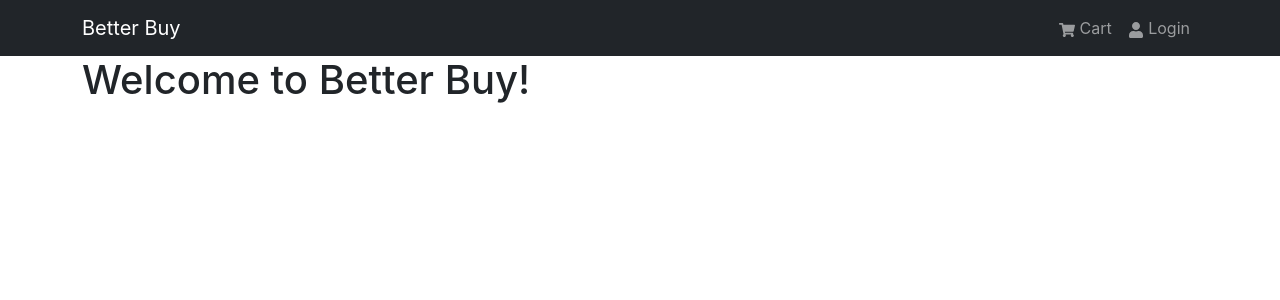
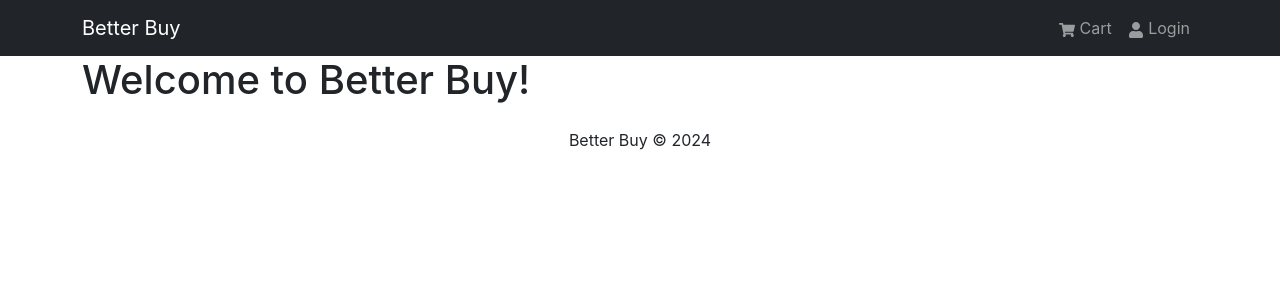
Before and after one commit to GretSeat/better-buy, a React (Create React App) app in the folder frontend/: page / in a window 1280 px wide. Shown: the top 300 px of the page. Built offline with nearby package versions, Linux system fonts and the light colour scheme; the HTML template or start-up script is replaced by a standard one.

Commit message:
Added Footer

```diff
--- a/frontend/src/App.js
+++ b/frontend/src/App.js
@@ -1,6 +1,7 @@
 import React from "react";
 import { Container } from "react-bootstrap";
 import Header from "./components/Header";
+import Footer from "./components/Footer";
 
 const App = () => {
   return (
@@ -11,6 +12,7 @@
           <h1>Welcome to Better Buy!</h1>
         </Container>
       </main>
+      <Footer />
     </>
   );
 };
--- /dev/null
+++ b/frontend/src/components/Footer.jsx
@@ -0,0 +1,20 @@
+import React from "react";
+import { Container, Row, Col } from "react-bootstrap";
+
+const Footer = () => {
+  const currentYear = new Date().getFullYear();
+
+  return (
+    <footer>
+      <Container>
+        <Row>
+          <Col className="text-center py-3">
+            <p>Better Buy &copy; {currentYear}</p>
+          </Col>
+        </Row>
+      </Container>
+    </footer>
+  );
+};
+
+export default Footer;
```
